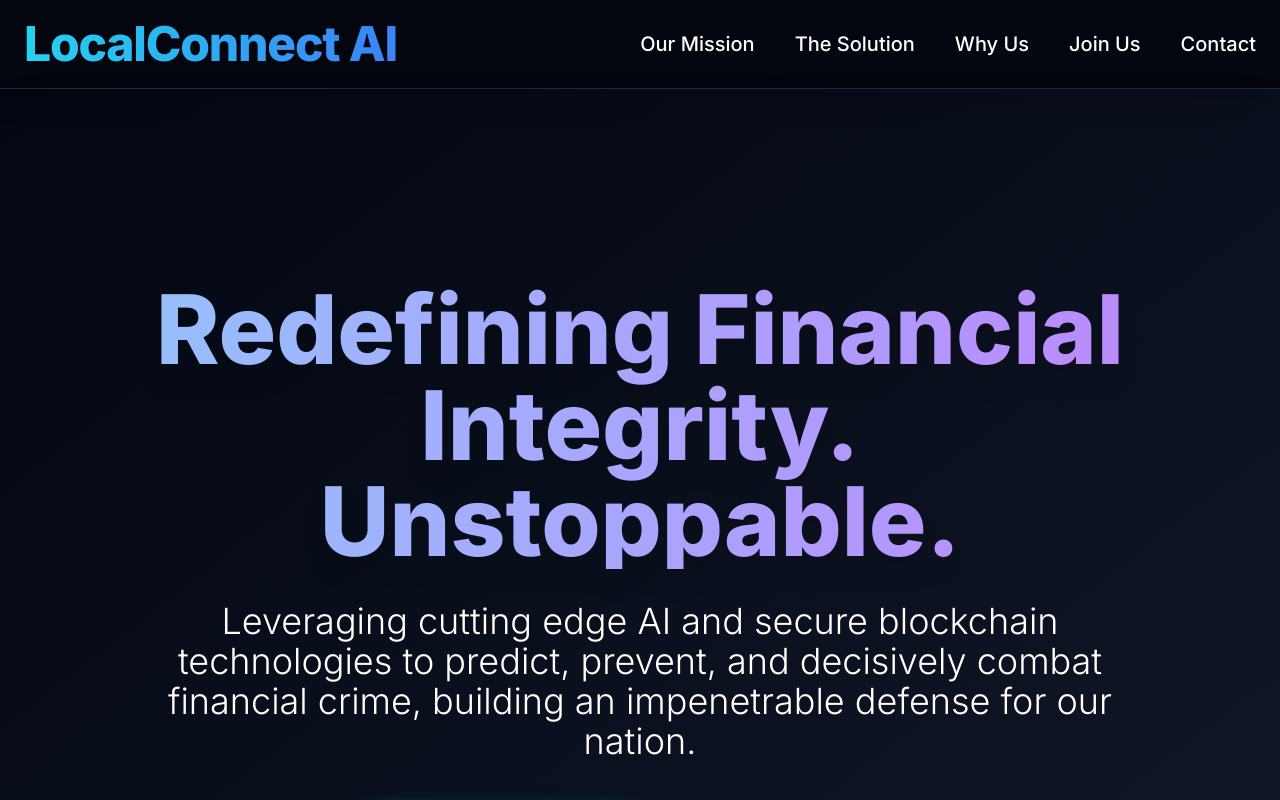
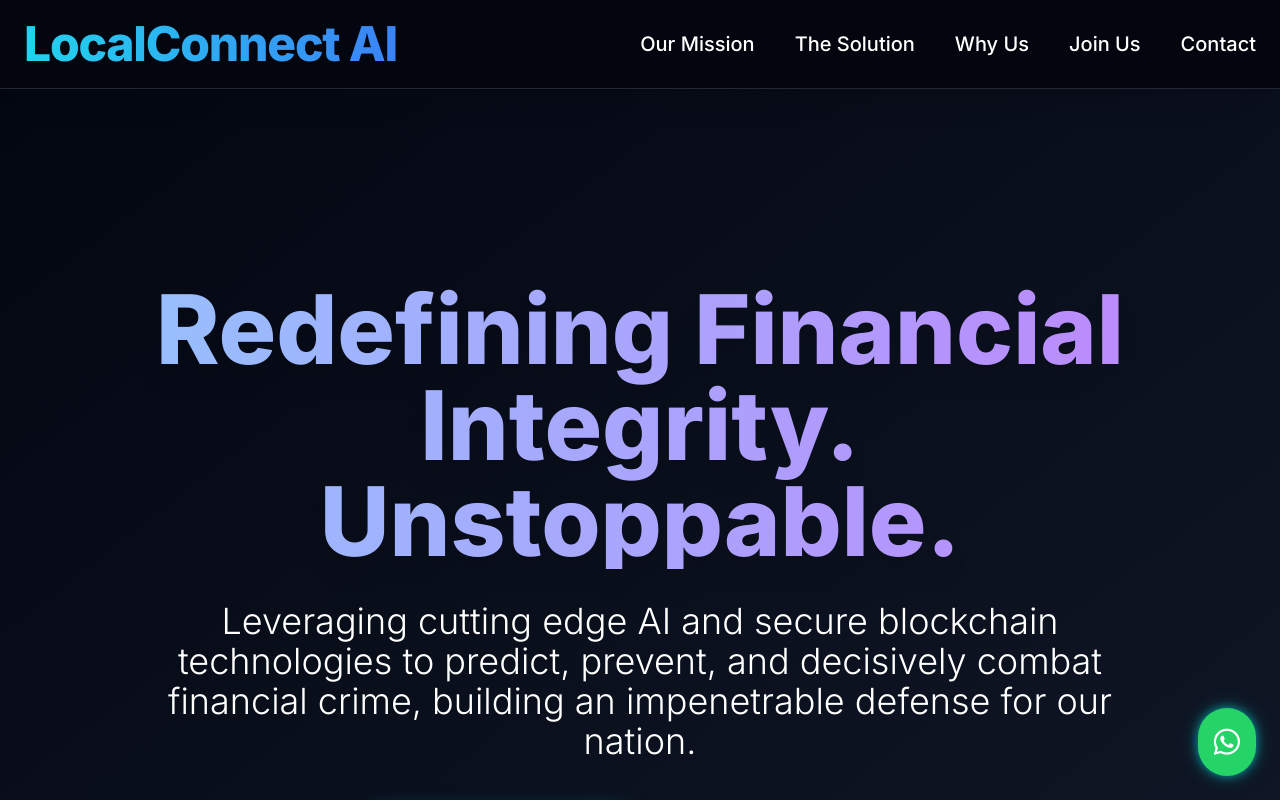
Before and after one commit to masiya123f/localconnectai-official-website, a plain HTML site: page index.html in a window 1280 px wide. Shown: the top 800 px of the page. Drawn offline with nearby package versions, Linux system fonts and the light colour scheme.

Commit message:
Added whatsapp icon

```diff
--- a/index.html
+++ b/index.html
@@ -599,6 +599,11 @@
             });
         });
     </script>
+    <a href="https://wa.me/14155238886?text=join%20satisfied-inside" target="_blank" rel="noopener noreferrer"
+       class="fixed bottom-6 right-6 bg-[#25D366] hover:bg-[#1ebe57] rounded-full p-4 shadow-lg z-50 animate-glow-subtle"
+       aria-label="Chat on WhatsApp">
+      <i class="fab fa-whatsapp text-white text-3xl"></i>
+    </a>
 
 </body>
 </html>
```
